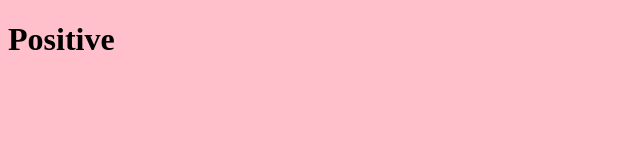
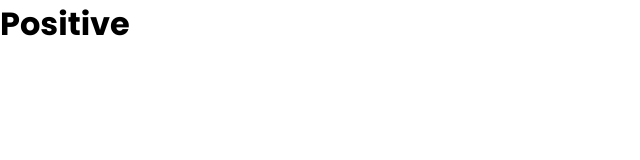
Before and after one commit to ipaulaa/positive, a plain HTML site: page index.html in a window 1280 px wide. Shown: the whole page, without its empty margins (0-640 px from the left). Drawn offline with Linux system fonts and the light colour scheme.

Commit message:
feat: link fonts and reset styles

```diff
--- a/index.html
+++ b/index.html
@@ -4,6 +4,12 @@
     <meta charset="UTF-8" />
     <meta http-equiv="X-UA-Compatible" content="ie=edge" />
     <meta name="viewport" content="width=device-width, initial-scale=1.0" />
+
+    <link rel="preconnect" href="https://fonts.googleapis.com" />
+    <link rel="preconnect" href="https://fonts.gstatic.com" crossorigin />
+    <link
+      href="https://fonts.googleapis.com/css2?family=Poppins:wght@400;500;700&display=swap"
+      rel="stylesheet" />
 
     <link rel="stylesheet" href="style.css" />
     <title>Positive</title>
--- a/style.css
+++ b/style.css
@@ -1,3 +1,9 @@
+* {
+  margin: 0;
+  padding: 0;
+  box-sizing: border-box;
+}
+
 body {
-  background: pink;
+  font-family: "Poppins", sans-serif;
 }
```
